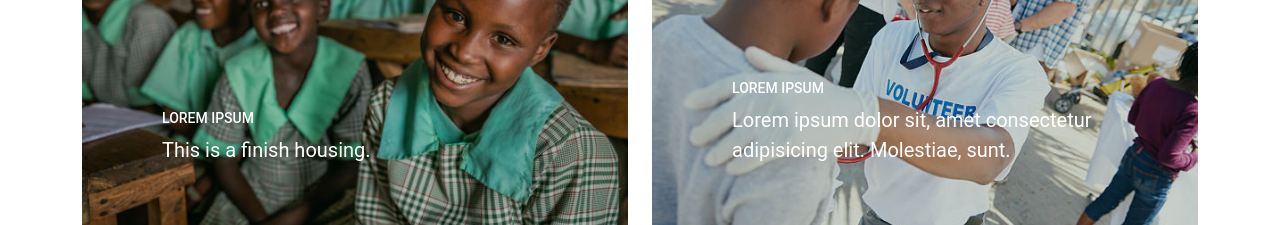
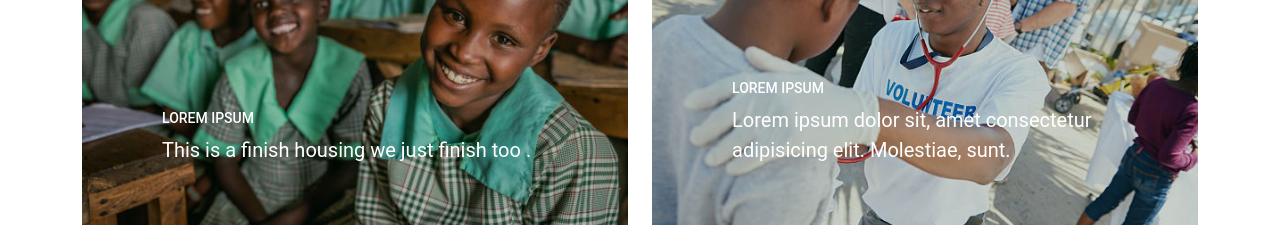
Before and after one commit to zeredogo/krypto-zone-charity, a React (Create React App) app: page / in a window 1280 px wide. Shown: the part 4400-4625 px from the top of the page. Built offline with nearby package versions, Linux system fonts and the light colour scheme.

Commit message:
updating commit

```diff
--- a/src/component/FinishedProject.jsx
+++ b/src/component/FinishedProject.jsx
@@ -53,7 +53,8 @@ const FinishedProject = () => {
                   <span className="des">
                     <h2>Lorem Ipsum</h2>
                     <p className="mb-0">
-                      This is a finish housing.
+                      This is a finish housing we just
+                      finish too .
                     </p>
                   </span>
                 </span>
```
